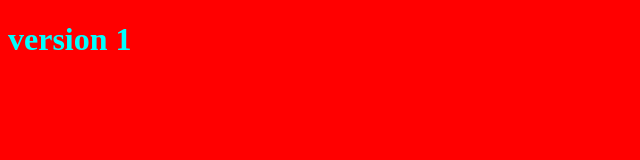
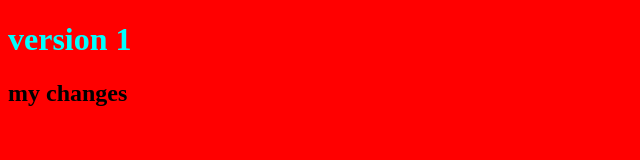
Before and after one commit to srijaanas/Git-Test, a plain HTML site: page index.html in a window 1280 px wide. Shown: the whole page, without its empty margins (0-640 px from the left). Drawn offline with Linux system fonts and the light colour scheme.

Commit message:
mychanges

```diff
--- a/index.html
+++ b/index.html
@@ -8,6 +8,8 @@
     <title>Document</title>
 </head>
 <body>
-   <h1>version 1</h1>
+    <h1>version 1</h1>
+
+    <h2>my changes</h2>
 </body>
 </html>
```
